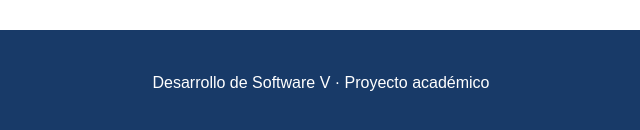
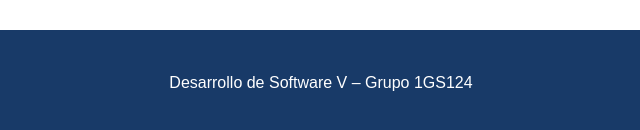
Before and after one commit to Miguelin02/Pacial-1-DS5, a plain HTML site: page index.html in a window 1280 px wide. Shown: the part 1233-1363 px from the top of the page, 319-959 px from the left. Drawn offline with Linux system fonts and the light colour scheme.

Commit message:
Actualizando el footer

```diff
--- a/index.html
+++ b/index.html
@@ -57,7 +57,7 @@
     </main>
 
     <footer>
-        <p>Desarrollo de Software V · Proyecto académico</p>
+        <p> Desarrollo de Software V – Grupo 1GS124</p>
     </footer>
 </body>
 </html>
```
